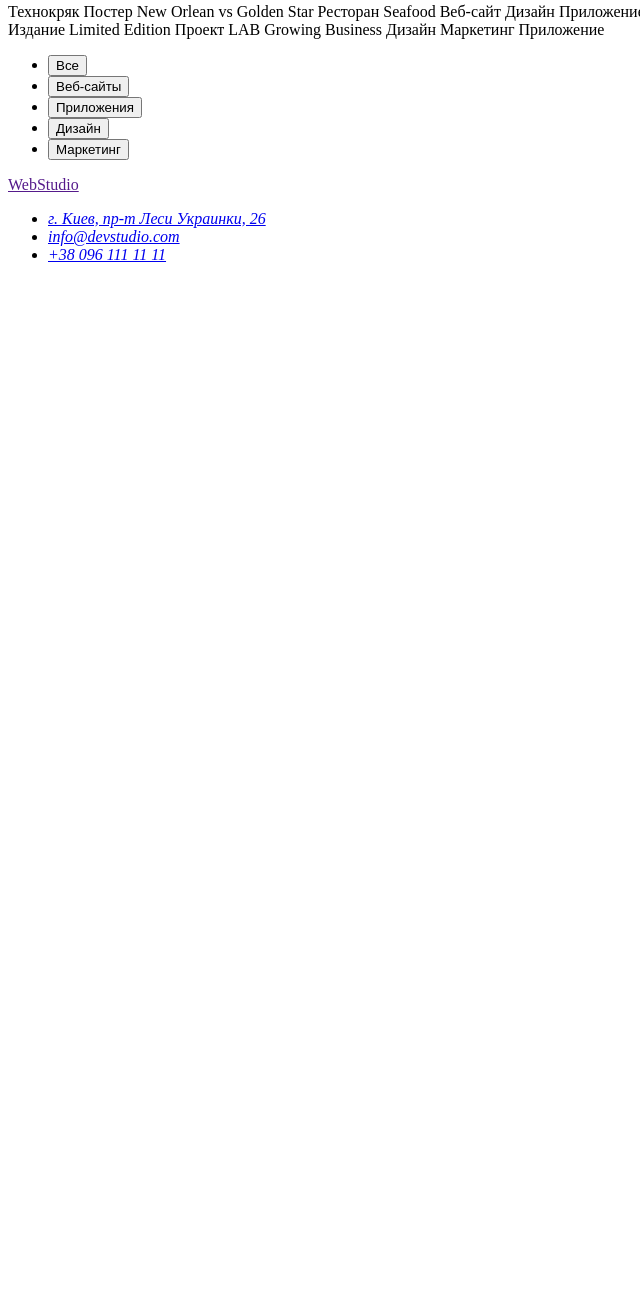
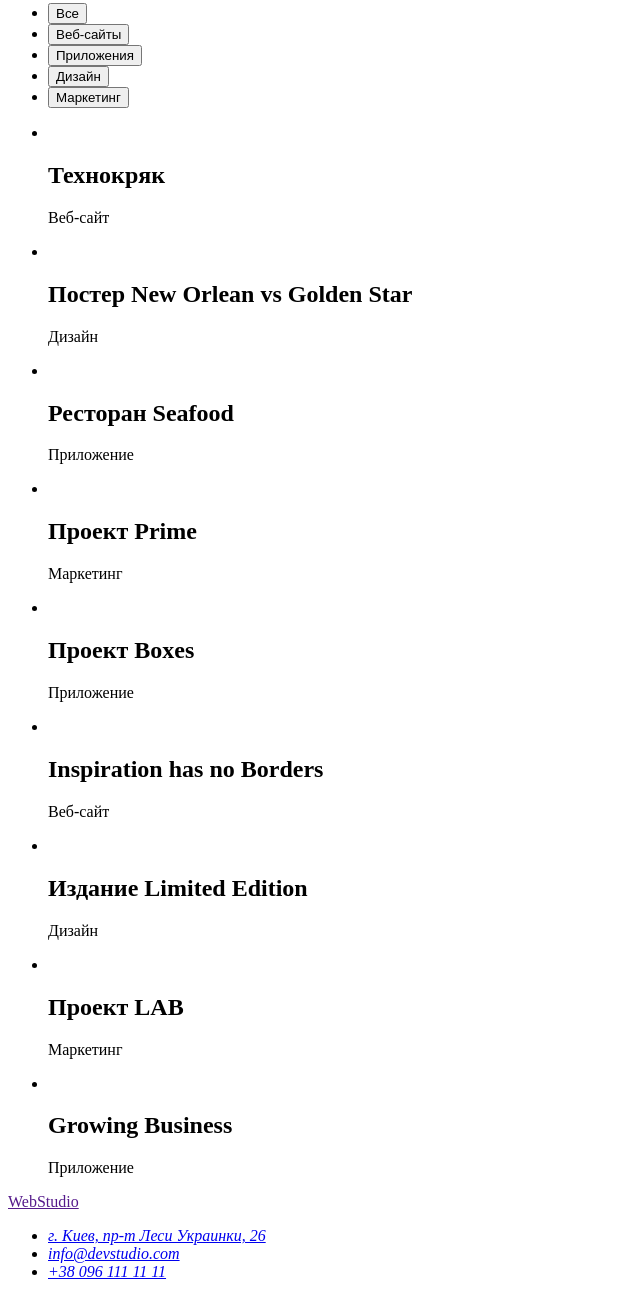
Before and after one commit to LeMonidZze/goit-markup-hw-02, a plain HTML site: page portfolio.html in a window 1280 px wide. Shown: the part 161-1458 px from the top of the page, without its empty margins (0-640 px from the left). Before the commit the page ends 800 px from the top, so only its background shows below. Drawn offline with Linux system fonts and the light colour scheme.

Commit message:
Створення main
Додавання основного матеріалу без фото

```diff
--- a/portfolio.html
+++ b/portfolio.html
@@ -28,11 +28,7 @@
       </ul>
     </header>
     <!--main-->
-
-    Технокряк Постер New Orlean vs Golden Star Ресторан Seafood Веб-сайт Дизайн
-    Приложение Проект Prime Проект Boxes Inspiration has no Borders Маркетинг
-    Приложение Веб-сайт Издание Limited Edition Проект LAB Growing Business
-    Дизайн Маркетинг Приложение
+    <main>
       <!-- Навигация Портфолио -->
       <h1 hidden>Навигация Портфолио</h1>
       <ul>
@@ -42,6 +38,56 @@
         <li><button type="button">Дизайн</button></li>
         <li><button type="button">Маркетинг</button></li>
       </ul>
+
+      <!-- Карточки -->
+      <ul>
+        <li>
+          <img src="" alt="" />
+          <h2>Технокряк</h2>
+          <p>Веб-сайт</p>
+        </li>
+        <li>
+          <img src="" alt="" />
+          <h2>Постер New Orlean vs Golden Star</h2>
+          <p>Дизайн</p>
+        </li>
+        <li>
+          <img src="" alt="" />
+          <h2>Ресторан Seafood</h2>
+          <p>Приложение</p>
+        </li>
+        <li>
+          <img src="" alt="" />
+          <h2>Проект Prime</h2>
+          <p>Маркетинг</p>
+        </li>
+        <li>
+          <img src="" alt="" />
+          <h2>Проект Boxes</h2>
+          <p>Приложение</p>
+        </li>
+        <li>
+          <img src="" alt="" />
+          <h2>Inspiration has no Borders</h2>
+          <p>Веб-сайт</p>
+        </li>
+        <li>
+          <img src="" alt="" />
+          <h2>Издание Limited Edition</h2>
+          <p>Дизайн</p>
+        </li>
+        <li>
+          <img src="" alt="" />
+          <h2>Проект LAB</h2>
+          <p>Маркетинг</p>
+        </li>
+        <li>
+          <img src="" alt="" />
+          <h2>Growing Business</h2>
+          <p>Приложение</p>
+        </li>
+      </ul>
+    </main>
 
     <!--footer-->
     <footer>
```
Lines whose indentation alone changed are shown as unchanged.
